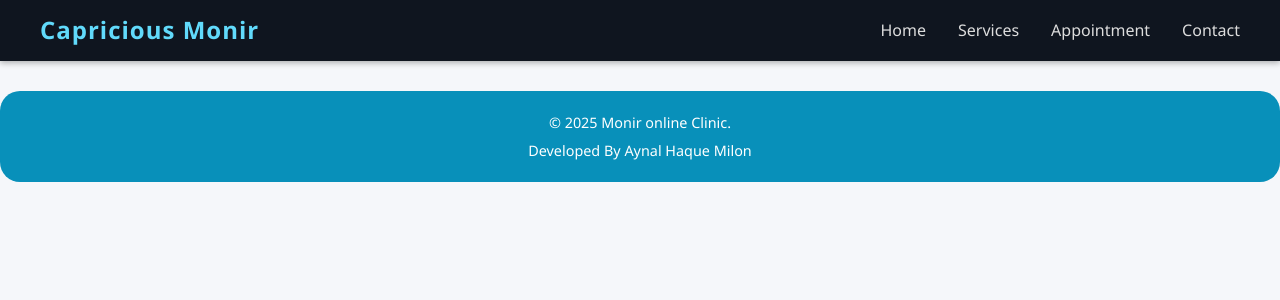
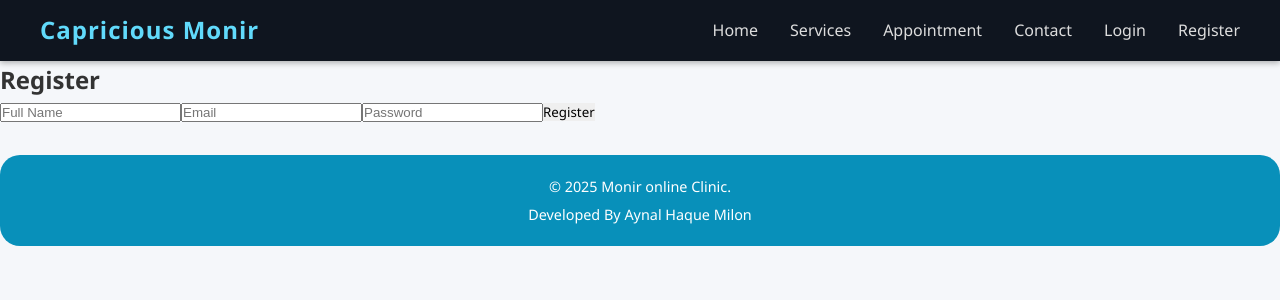
Before and after one commit to Aynal7411/monir-appointment, a React (Vite) app: page /register in a window 1280 px wide. Shown: the top 300 px of the page. Built offline with nearby package versions, Linux system fonts and the light colour scheme.

Commit message:
login signup

```diff
--- a/package.json
+++ b/package.json
@@ -10,6 +10,7 @@
     "preview": "vite preview"
   },
   "dependencies": {
+    "axios": "^1.12.2",
     "react": "^19.1.1",
     "react-dom": "^19.1.1",
     "react-router-dom": "^7.9.3"
--- a/src/App.jsx
+++ b/src/App.jsx
@@ -6,6 +6,8 @@ import Home from "./pages/Home";
 import ServicesPage from "./pages/ServicesPage";
 import AppointmentPage from "./pages/AppointmentPage";
 import ContactPage from "./pages/ContactPage";
+import Login from "./pages/Login";
+import Register from "./pages/Register";
 
 function App() {
   return (
@@ -16,6 +18,8 @@ function App() {
         <Route path="/services" element={<ServicesPage />} />
         <Route path="/appointment" element={<AppointmentPage />} />
         <Route path="/contact" element={<ContactPage />} />
+        <Route path="/login" element={<Login />} />
+        <Route path="/register" element={<Register />} />
       </Routes>
       <Footer />
     </div>
--- a/src/components/Navbar.jsx
+++ b/src/components/Navbar.jsx
@@ -19,6 +19,9 @@ function Navbar() {
           <li><Link to="/services" onClick={() => setOpen(false)}>Services</Link></li>
           <li><Link to="/appointment" onClick={() => setOpen(false)}>Appointment</Link></li>
           <li><Link to="/contact" onClick={() => setOpen(false)}>Contact</Link></li>
+
+          <li><Link to="/login" onClick={() => setOpen(false)}>Login</Link></li>
+          <li><Link to="/register" onClick={() => setOpen(false)}>Register</Link></li>
         </ul>
       </div>
     </nav>
--- /dev/null
+++ b/src/pages/Login.jsx
@@ -0,0 +1,51 @@
+import React, { useState } from "react";
+import axios from "axios";
+import { useNavigate } from "react-router-dom";
+
+function Login() {
+  const [form, setForm] = useState({ email: "", password: "" });
+  const navigate = useNavigate();
+
+  const handleChange = (e) => setForm({ ...form, [e.target.name]: e.target.value });
+
+  const handleSubmit = async (e) => {
+    e.preventDefault();
+    try {
+      const res = await axios.post("http://localhost:5000/api/auth/login", form);
+      localStorage.setItem("token", res.data.token); // save token
+      alert("Login successful!");
+      navigate("/"); // redirect to homepage
+    } catch (err) {
+      alert(err.response?.data?.msg || "Login failed");
+    }
+  };
+
+  return (
+    <div className="p-6 max-w-sm mx-auto border rounded">
+      <h2 className="text-xl font-bold mb-4">Login</h2>
+      <form onSubmit={handleSubmit} className="flex flex-col gap-3">
+        <input
+          type="email"
+          name="email"
+          placeholder="Email"
+          value={form.email}
+          onChange={handleChange}
+          className="border p-2 rounded"
+          required
+        />
+        <input
+          type="password"
+          name="password"
+          placeholder="Password"
+          value={form.password}
+          onChange={handleChange}
+          className="border p-2 rounded"
+          required
+        />
+        <button type="submit" className="bg-blue-500 text-white py-2 rounded">Login</button>
+      </form>
+    </div>
+  );
+}
+
+export default Login;
--- /dev/null
+++ b/src/pages/Register.jsx
@@ -0,0 +1,59 @@
+import React, { useState } from "react";
+import axios from "axios";
+import { useNavigate } from "react-router-dom";
+
+function Register() {
+  const [form, setForm] = useState({ name: "", email: "", password: "" });
+  const navigate = useNavigate();
+
+  const handleChange = (e) => setForm({ ...form, [e.target.name]: e.target.value });
+
+  const handleSubmit = async (e) => {
+    e.preventDefault();
+    try {
+      await axios.post("http://localhost:5000/api/auth/register", form);
+      alert("Registration successful! Please login.");
+      navigate("/login");
+    } catch (err) {
+      alert(err.response?.data?.msg || "Registration failed");
+    }
+  };
+
+  return (
+    <div className="p-6 max-w-sm mx-auto border rounded">
+      <h2 className="text-xl font-bold mb-4">Register</h2>
+      <form onSubmit={handleSubmit} className="flex flex-col gap-3">
+        <input
+          type="text"
+          name="name"
+          placeholder="Full Name"
+          value={form.name}
+          onChange={handleChange}
+          className="border p-2 rounded"
+          required
+        />
+        <input
+          type="email"
+          name="email"
+          placeholder="Email"
+          value={form.email}
+          onChange={handleChange}
+          className="border p-2 rounded"
+          required
+        />
+        <input
+          type="password"
+          name="password"
+          placeholder="Password"
+          value={form.password}
+          onChange={handleChange}
+          className="border p-2 rounded"
+          required
+        />
+        <button type="submit" className="bg-green-500 text-white py-2 rounded">Register</button>
+      </form>
+    </div>
+  );
+}
+
+export default Register;
```
Also changed, not shown: 1 other file (tests, documents, lock files or other folders).
